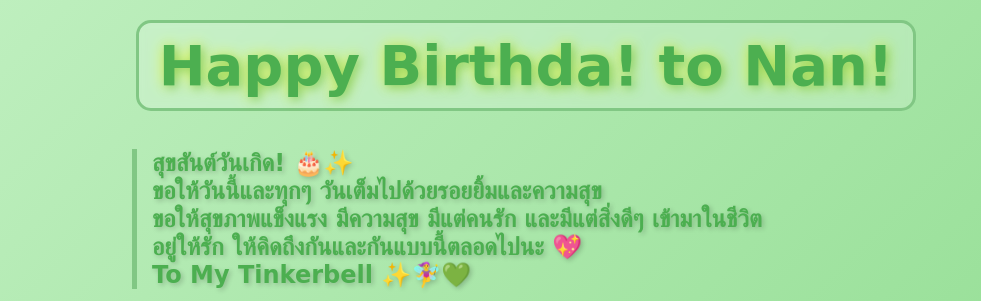
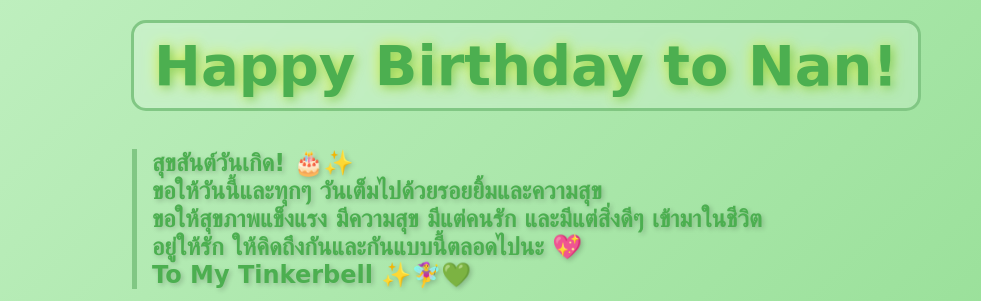
Before and after one commit to nat210b/HBDNan, a plain HTML site: page index.html in a window 1280 px wide. Shown: the top 301 px of the page, without its empty margins (114-1095 px from the left). Drawn offline with Linux system fonts and the light colour scheme.

Commit message:
minor fix

```diff
--- a/index.html
+++ b/index.html
@@ -11,7 +11,7 @@
 <body>
 
     <div class="MakeAWish">
-        <h1>Happy Birthda! to Nan!</h1>
+        <h1>Happy Birthday to Nan!</h1>
         <p style="text-align: left;">สุขสันต์วันเกิด! 🎂✨
         <p>ขอให้วันนี้และทุกๆ วันเต็มไปด้วยรอยยิ้มและความสุข</p>
         <p>ขอให้สุขภาพแข็งแรง มีความสุข มีแต่คนรัก และมีแต่สิ่งดีๆ เข้ามาในชีวิต</p>
```
